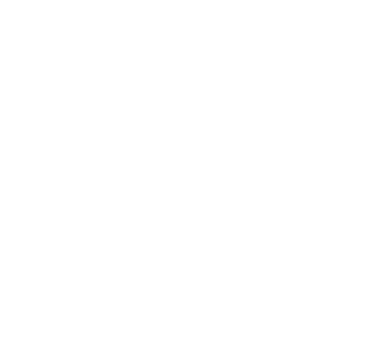
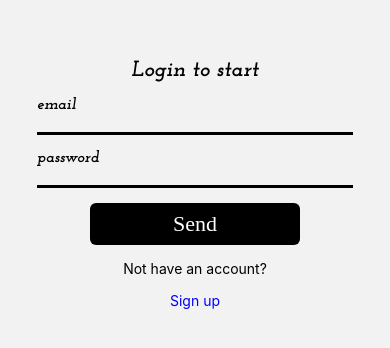
Before and after one commit to fgattidelaconcepcion/FitApp, a React Native app: screen /Login in a window 390 px wide. Shown: the part 238-586 px from the top of the page. Built offline with nearby package versions, Linux system fonts and the light colour scheme.

Commit message:
Resolviendo autenticacion

```diff
--- a/App.js
+++ b/App.js
@@ -1,6 +1,5 @@
 // App.js
 import React from 'react';
-import { NavigationContainer } from '@react-navigation/native';
 import { SafeAreaView, StyleSheet, Platform, StatusBar } from 'react-native';
 import StackNavigator from './app/navigation/StackNavigator';
 import { useFonts } from 'expo-font';
@@ -20,11 +19,9 @@
 
   return (
     <Provider store={store}>
-      <NavigationContainer>
         <SafeAreaView style={styles.container}>
           <StackNavigator />
         </SafeAreaView>
-      </NavigationContainer>
     </Provider>
   );
 }
--- a/app/components/Header.jsx
+++ b/app/components/Header.jsx
@@ -4,9 +4,11 @@
 
 const Header = ({route}) => {
   const { height, width } = useWindowDimensions();
+  const headerText = typeof route.name === 'string' ? route.name : 'Título Genérico'; // Aseguramos que headerText sea siempre string
+
   return (
     <View style={styles.container}>
-      <Text style={width > 360 ? styles.text : styles.textSm}>{route.name}</Text>
+      <Text style={width > 360 ? styles.text : styles.textSm}>{headerText}</Text>
     </View>
   )
 }
--- a/app/components/InputForm.jsx
+++ b/app/components/InputForm.jsx
@@ -1,39 +1,40 @@
-import { StyleSheet, Text, TextInput, View } from 'react-native'
-import React, { useState } from 'react'
+import { StyleSheet, Text, TextInput, View } from 'react-native';
+import React, { useState } from 'react';
 import { colors } from '../global/colors';
 
 const InputForm = ({
     label,
     onChange,
     error = "",
-    isSecure = false
+    isSecure = false,
+    value,
 }) => {
-    const [input, setInput] = useState("");
+    const [input, setInput] = useState(value || "");
     const onChangeText = (text) => {
-        setInput(text)
-        onChange(text)
-    }
+        setInput(text);
+        onChange(text);
+    };
     return (
         <View style={styles.inputContainer}>
             <Text style={styles.subtitle}>{label}</Text>
             <TextInput
-        style ={styles.input}
+                style={styles.input}
                 value={input}
                 onChangeText={onChangeText}
                 secureTextEntry={isSecure}
             />
             {error ?
-        <Text style = {styles.error}>
+                <Text style={styles.error}>
                     {error}
                 </Text>
                 :
                 null
             }
         </View>
-  )
-}
+    );
+};
 
-export default InputForm
+export default InputForm;
 
 const styles = StyleSheet.create({
     inputContainer: {
@@ -48,7 +49,7 @@
         fontFamily: 'Josefin'
     },
     error: {
-        paddintTop: 2,
+        paddingTop: 2,
         fontSize: 16,
         color: 'red',
         fontFamily: 'Josefin',
@@ -63,4 +64,4 @@
         fontFamily: 'Josefin',
         fontSize: 14,
     }
-})
+});
--- a/app/components/SubmitButton.jsx
+++ b/app/components/SubmitButton.jsx
@@ -14,7 +14,7 @@
 
 const styles = StyleSheet.create({
     button: {
-        backgroundColor: colors.background,
+        backgroundColor: colors.secondary,
         borderRadius: 6,
         justifyContent: 'center',
         alignItems: 'center',
@@ -22,7 +22,7 @@
         width: '60%'
     },
     text: {
-        color: colors.primary,
+        color: colors.background,
         fontFamily: 'PlayFair',
         fontSize: 22
     },
--- a/app/navigation/AuthStackNavigator.jsx
+++ b/app/navigation/AuthStackNavigator.jsx
@@ -0,0 +1,24 @@
+import { createNativeStackNavigator } from '@react-navigation/native-stack'
+import React from 'react'
+import LoginScreen from '../screens/LoginScreen'
+import SignupScreen from '../screens/SignupScreen'
+
+
+const Stack = createNativeStackNavigator()
+const AuthStackNavigator = () => {
+  return (
+    <Stack.Navigator
+        initialRouteName='Login'
+      screenOptions={{
+        headerShown: false,
+      }}
+    >
+      <Stack.Screen name="Login" component={LoginScreen} />
+      <Stack.Screen name="Signup" component={SignupScreen} />
+
+    </Stack.Navigator>
+
+  )
+}
+
+export default AuthStackNavigator
--- a/app/navigation/StackNavigator.jsx
+++ b/app/navigation/StackNavigator.jsx
@@ -1,12 +1,15 @@
-
+import { NavigationContainer } from '@react-navigation/native';
 import BottomTabNavigator from './BottomTabNavigator';
 import AuthStackNavigator from './AuthStackNavigator';
 import { useSelector } from 'react-redux';
 
 const StackNavigator = () => {
   const {user} = useSelector(state => state.auth.value)
-  return
+  return (
+    <NavigationContainer>
       {!user ? <AuthStackNavigator /> : <BottomTabNavigator />}
+      </NavigationContainer>
+  )
   ;
 }
 
--- a/app/screens/LoginScreen.jsx
+++ b/app/screens/LoginScreen.jsx
@@ -1,29 +1,47 @@
-import { StyleSheet, Text, View, Pressable } from 'react-native'
-import { colors } from '../global/colors'
+import { StyleSheet, Text, View, Pressable } from 'react-native';
+import { colors } from '../global/colors';
 import React, { useState } from "react";
 import InputForm from "../components/InputForm";
 import SubmitButton from "../components/SubmitButton";
 import { useDispatch } from 'react-redux';
 import { useSignInMutation } from '../services/authService';
 
-const LoginScreen = ({navigation}) => {
-    const [email, setEmail] = useState();
-    const [password, setPassword] = useState();
+const LoginScreen = ({ navigation }) => {
+    const [email, setEmail] = useState(''); // Inicializa el estado con strings vacíos
+    const [password, setPassword] = useState('');
 
-    const dispatch=useDispatch()
-    const [triggerSignIn, restul] = useSignInMutation()
+    const dispatch = useDispatch();
+    const [triggerSignIn, result] = useSignInMutation(); // Cambié 'restul' a 'result' (error tipográfico común)
 
+    const onSubmit = async () => {
+        // Aquí llamamos a la mutación para iniciar sesión
+        try {
+            const signInResult = await triggerSignIn({ email, password });
+            // Aquí puedes manejar el resultado de la mutación (por ejemplo, guardar el token, navegar, mostrar errores)
+            if (signInResult?.data?.token) {
+                console.log('Inicio de sesión exitoso:', signInResult.data);
+                // TODO: Guardar el token en Redux o AsyncStorage y navegar a la siguiente pantalla
+            } else if (signInResult?.error) {
+                console.error('Error al iniciar sesión:', signInResult.error);
+                // TODO: Mostrar un mensaje de error al usuario
+            }
+        } catch (error) {
+            console.error('Error inesperado al iniciar sesión:', error);
+            // TODO: Manejar el error inesperado
+        }
+    };
 
     return (
         <View style={styles.main}>
             <View style={styles.container}>
                 <Text style={styles.title}>Login to start</Text>
-          <InputForm label={"email"} onChange={setEmail} error={""} />
+                <InputForm label={"email"} onChange={setEmail} error={""} value={email} /> {/* Añadí value para controlar el input */}
                 <InputForm
                     label={"password"}
                     onChange={setPassword}
                     error={""}
                     isSecure={true}
+                    value={password}
                 />
                 <SubmitButton onPress={onSubmit} title="Send" />
                 <Text style={styles.sub}>Not have an account?</Text>
@@ -33,9 +51,9 @@
             </View>
         </View>
     );
-}
+};
 
-export default LoginScreen
+export default LoginScreen;
 
 const styles = StyleSheet.create({
     main: {
@@ -49,7 +67,7 @@
         flexDirection: "column",
         justifyContent: "center",
         alignItems: "center",
-    backgroundColor: colors.platinum,
+        backgroundColor: colors.primary,
         gap: 15,
         paddingVertical: 20,
         borderRadius: 10,
--- a/app/screens/SignupScreen.jsx
+++ b/app/screens/SignupScreen.jsx
@@ -1,12 +1,12 @@
-import { StyleSheet, Text, View, Pressable } from 'react-native'
-import React, {useEffect, useState} from 'react'
+import { StyleSheet, Text, View, Pressable } from 'react-native';
+import React, {useEffect, useState} from 'react';
 import { colors } from '../global/colors';
 import InputForm from "../components/InputForm";
 import SubmitButton from "../components/SubmitButton";
 import { useDispatch } from 'react-redux';
 import { useSignUpMutation } from '../services/authService';
 import { signupSchema } from '../validations/authSchema';
-import { setUser } from '../features/User/userSlice';
+import { setUser } from '../features/user/userSlice';
 
 const SignupScreen = ({navigation}) => {
         const [email, setEmail] = useState("");
@@ -16,9 +16,9 @@
         const [confirmPassword, setconfirmPassword] = useState("");
         const [errorConfirmPassword, setErrorConfirmPassword] = useState("");
 
-        const dispatch = useDispatch()
+        const dispatch = useDispatch();
 
-        const [triggerSignUp, result] = useSignUpMutation()
+        const [triggerSignUp, result] = useSignUpMutation();
 
         useEffect(()=>{
             if(result.isSuccess){
@@ -29,28 +29,31 @@
               })
             );
             }
-        },[result])
+        },[result]);
 
         const onSubmit = () => {
             try {
                 setErrorMail("");
-                setErrorPassword("")
-                setErrorConfirmPassword("")
-                signupSchema.validateSync({email, password, confirmPassword})
+                setErrorPassword("");
+                setErrorConfirmPassword("");
+                signupSchema.validateSync({email, password, confirmPassword});
                 triggerSignUp({ email, password, returnSecureToken: true });
             } catch (err) {
-                console.log("entro en el signup del error")
-                console.log(err)
+                console.log("entro en el signup del error");
+                console.log(err);
                 switch (err.path) {
                   case "email":
                     setErrorMail(err.message);
                     break;
-                  case "pasword":
+                  case "password": // <----- ¡Corregido!
                     setErrorPassword(err.message);
+                    break;
+                  case "confirmPassword":
+                    setErrorConfirmPassword(err.message);
                     break;
                 }
             }
-        }
+        };
 
 return (
   <View style={styles.main}>
@@ -77,9 +80,9 @@
     </View>
   </View>
 );
-}
+};
 
-export default SignupScreen
+export default SignupScreen;
 
 const styles = StyleSheet.create({
   main: {
--- a/package.json
+++ b/package.json
@@ -27,7 +27,8 @@
     "react-native-screens": "~4.4.0",
     "react-native-vector-icons": "^10.2.0",
     "react-native-web": "~0.19.13",
-    "react-redux": "^9.2.0"
+    "react-redux": "^9.2.0",
+    "yup": "^1.6.1"
   },
   "devDependencies": {
     "@babel/core": "^7.20.0"
```
Also changed, not shown: app/validations/auth.js (+8 -0 lines), 1 other file (tests, documents, lock files or other folders). Lines whose indentation alone changed are shown as unchanged.
